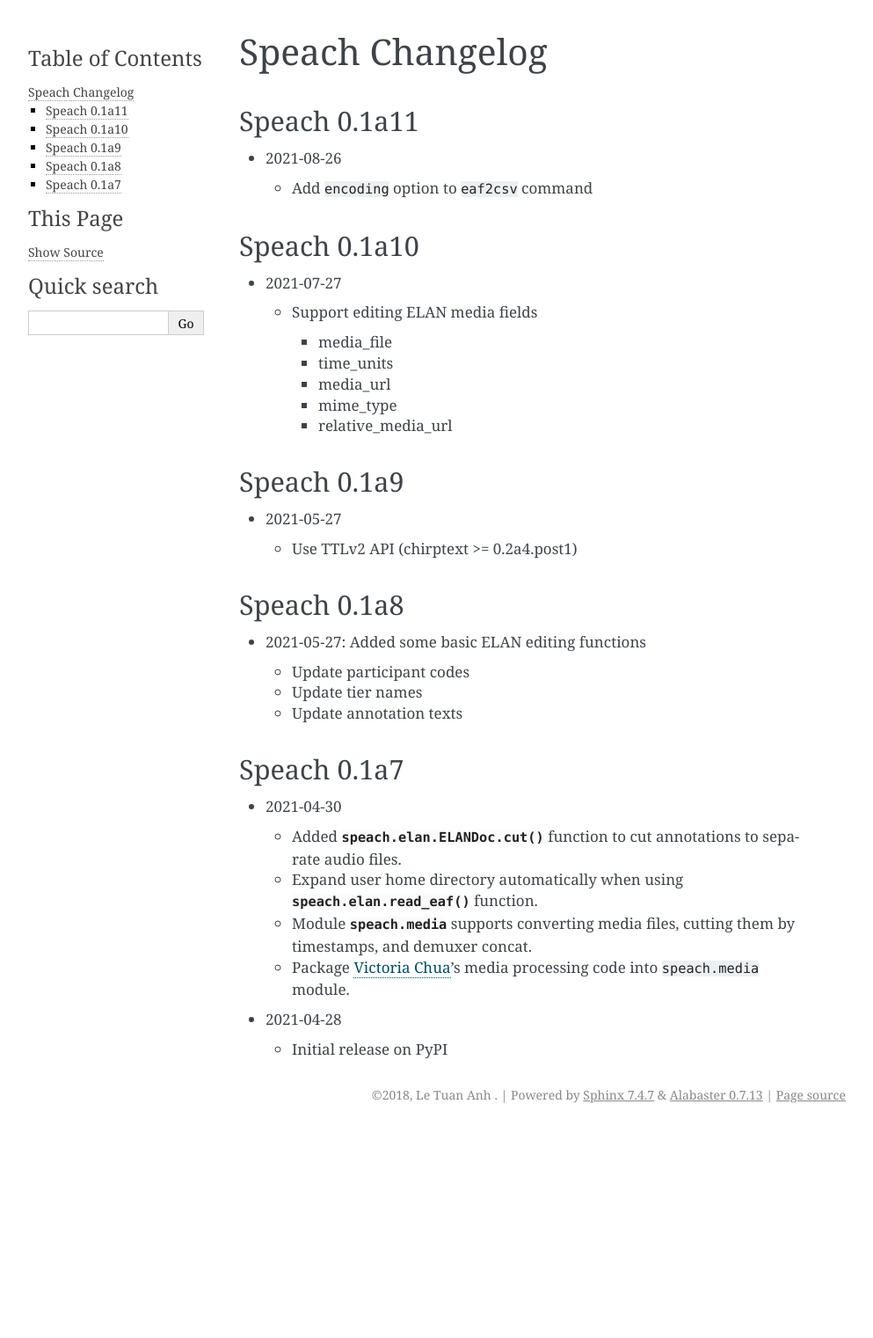
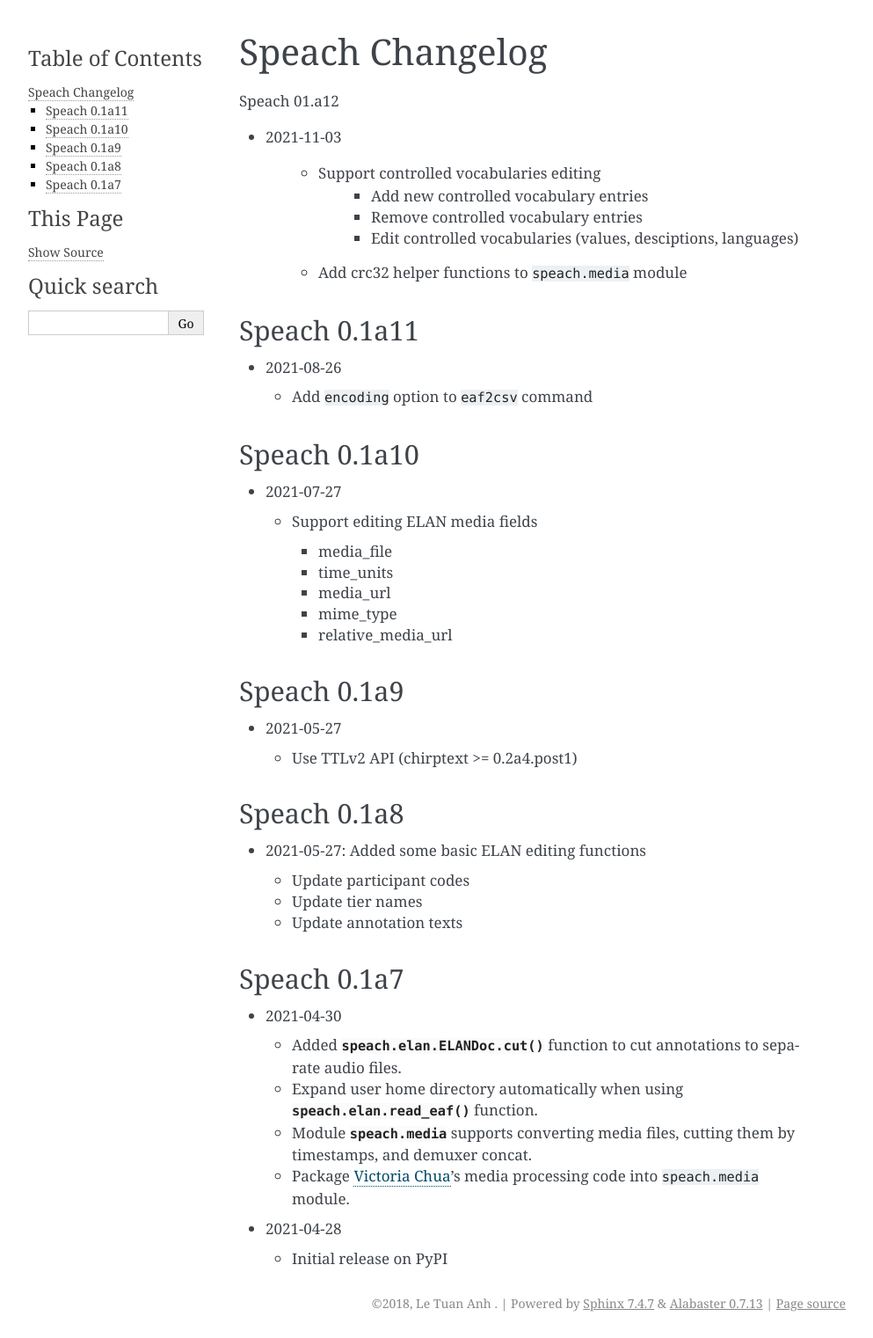
Before and after one commit to neocl/speach, a Sphinx documentation site: the page built from docs/updates.rst, in a window 1280 px wide. Shown: the whole page at 88% size, without its empty margins (148-1141 px from the left). Built offline with Sphinx 7.4.7, drawn with Linux system fonts in a browser that asks for light colours; before the commit the page ends 1284 px from its top, so only the background shows below that.

Commit message:
update documentation

```diff
--- a/docs/updates.rst
+++ b/docs/updates.rst
@@ -2,6 +2,16 @@
 
 Speach Changelog
 ================
+
+Speach 01.a12
+
+- 2021-11-03
+
+   - Support controlled vocabularies editing
+      - Add new controlled vocabulary entries
+      - Remove controlled vocabulary entries
+      - Edit controlled vocabularies (values, desciptions, languages)
+   - Add crc32 helper functions to ``speach.media`` module
 
 Speach 0.1a11
 -------------
```
